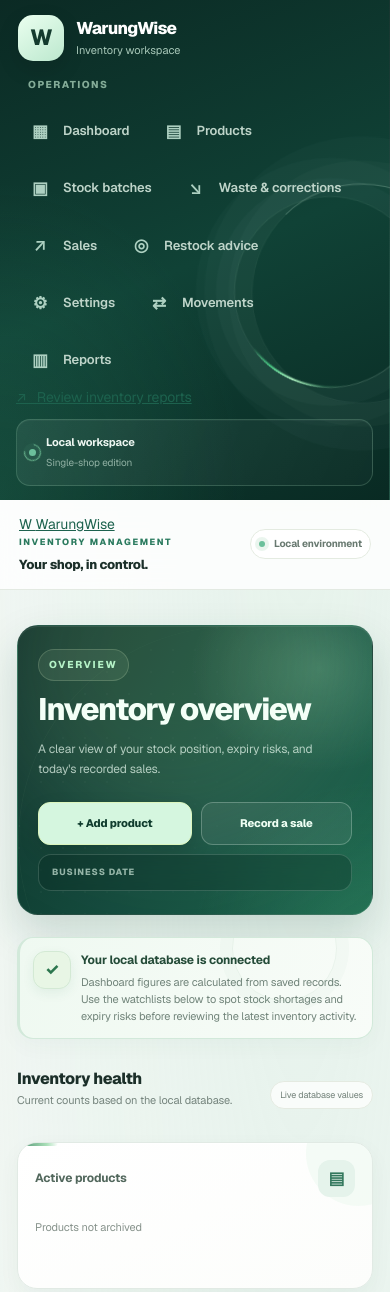
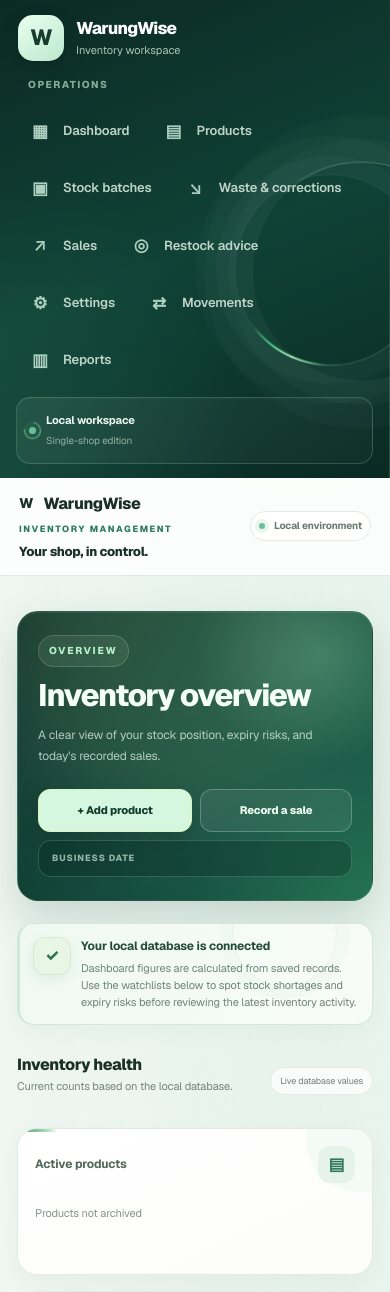
Before and after one commit to krisvan123/CS50X_FinalProject, a Flask app: template templates/index.html in a window 390 px wide; the page is wider, and only the part inside the window is pictured. Shown: the top 1292 px of that part. Run offline with Flask 3, Linux system fonts and the light colour scheme; the template is opened without the code that fills it, so the values that code supplies are empty.

Commit message:
Polish responsive dashboard cards and accessible focus states

```diff
--- a/static/css/styles.css
+++ b/static/css/styles.css
@@ -2906,3 +2906,32 @@ code.ww-identifier {
     font-size: 11px;
     line-height: 1.6;
 }
+
+
+/* AI-use disclosure: ChatGPT assisted with the October 2026 responsive UI refinement. */
+:root { --ww-focus-ring: #1d8f73; }
+.mobile-brand { display:none; text-decoration:none; color:inherit; font-weight:800; letter-spacing:-.03em; }
+.sidebar-help-link { display:block; margin:10px 14px; padding:12px 14px; border-radius:12px; color:inherit; text-decoration:none; font-size:.82rem; border:1px solid rgba(128,160,145,.22); transition:background .2s ease, transform .2s ease; }
+.sidebar-help-link:hover { background:rgba(128,160,145,.12); transform:translateY(-1px); }
+:where(a,button,input,select,textarea):focus-visible { outline:3px solid var(--ww-focus-ring); outline-offset:3px; }
+:where(.metric-card,.content-card) { transition:box-shadow .2s ease, transform .2s ease; }
+@media (hover:hover) and (prefers-reduced-motion:no-preference) {
+ .metric-card:hover { transform:translateY(-3px); box-shadow:0 14px 35px rgba(14,49,39,.09); }
+}
+@media(max-width:900px) {
+ .mobile-brand { display:inline-flex; gap:10px; align-items:center; margin-bottom:6px; }
+ .mobile-brand span { font-size:1rem; }
+ .topbar-context { min-width:0; }
+ .sidebar-help-link { display:none; }
+}
+@media(max-width:575px) {
+ .dashboard-actions { display:flex; flex-wrap:wrap; gap:8px; }
+ .dashboard-actions .button { flex:1 1 auto; text-align:center; }
+ .date-chip { width:100%; }
+ .page-heading h1 { overflow-wrap:anywhere; }
+ .alert-list-row,.movement-row { min-width:0; }
+ .alert-list-copy,.movement-detail { min-width:0; overflow-wrap:anywhere; }
+}
+@media(prefers-reduced-motion:reduce) {
+ .sidebar-help-link,.metric-card,.content-card { transition:none!important; transform:none!important; }
+}
```
